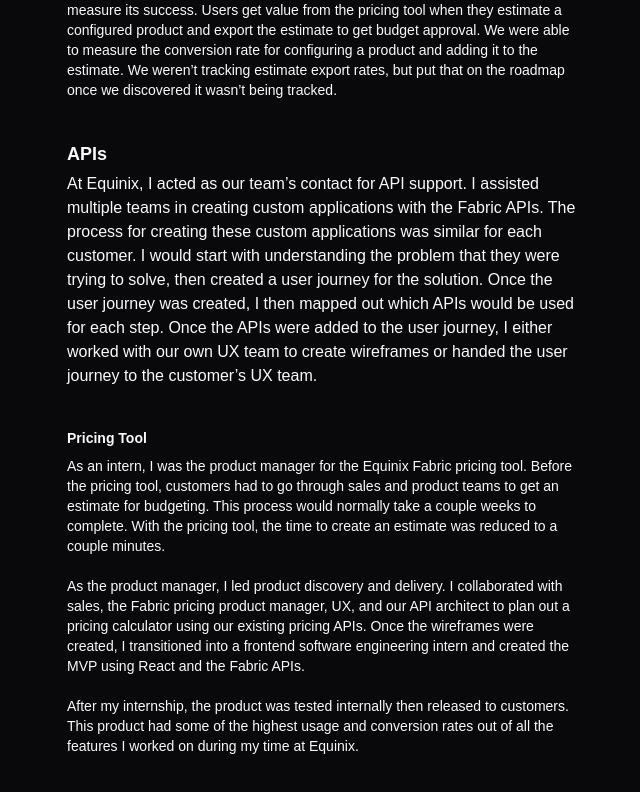
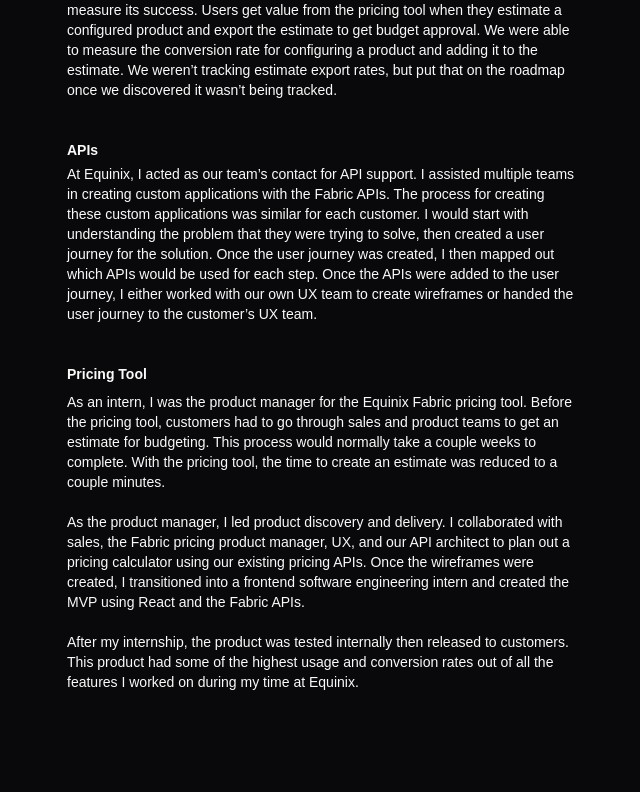
Before and after one commit to michaelrbautista/portfolio, a Next.js app: page /equinix in a window 1280 px wide. Shown: the part 796-1588 px from the top of the page, without its empty margins (317-957 px from the left). Built offline with nearby package versions, Linux system fonts and the light colour scheme.

Commit message:
fixed section font sizes

```diff
--- a/src/components/Section.tsx
+++ b/src/components/Section.tsx
@@ -7,8 +7,8 @@
 }) => {
   return (
     <div className="flex flex-col gap-1">
-        <h1 className="text-lg font-bold">{header}</h1>
-        <p className="">{body}</p>
+        <h1 className="text-sm font-semibold">{header}</h1>
+        <p className="text-sm">{body}</p>
     </div>
   )
 }
```
